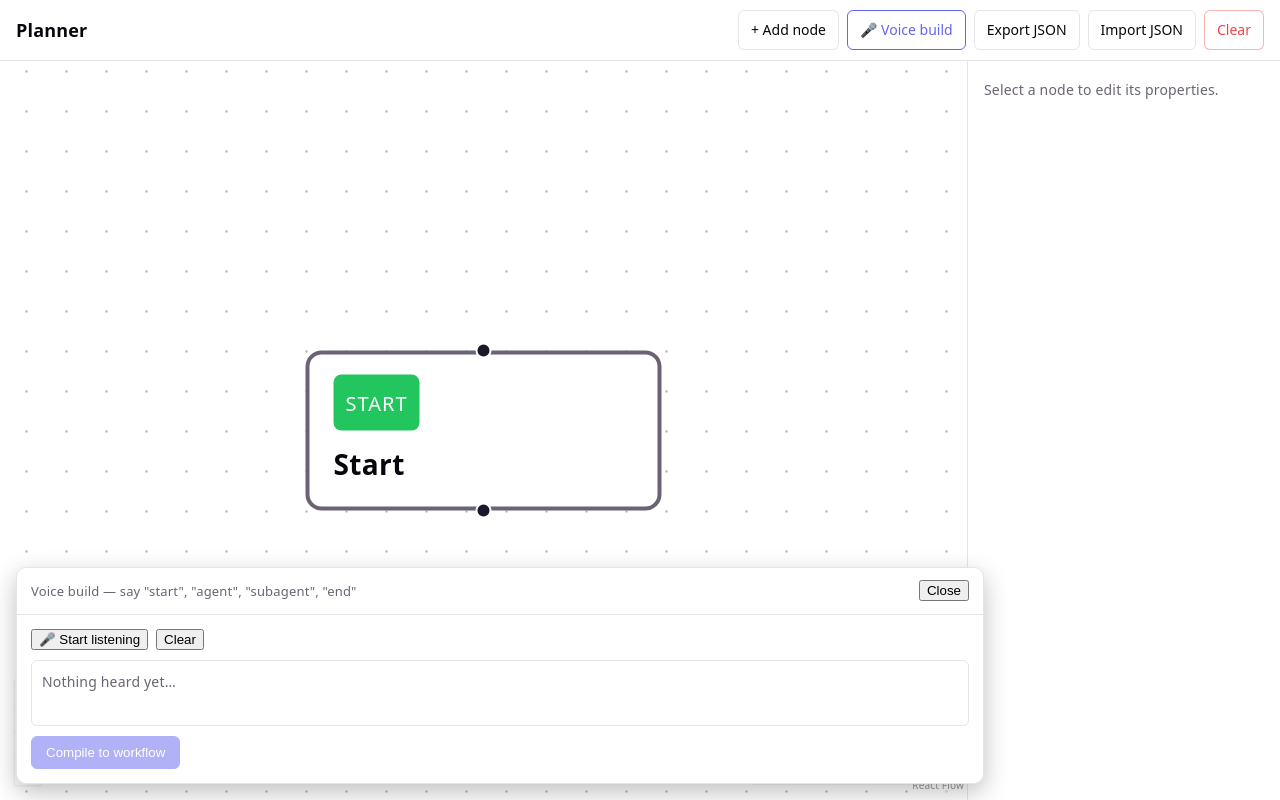
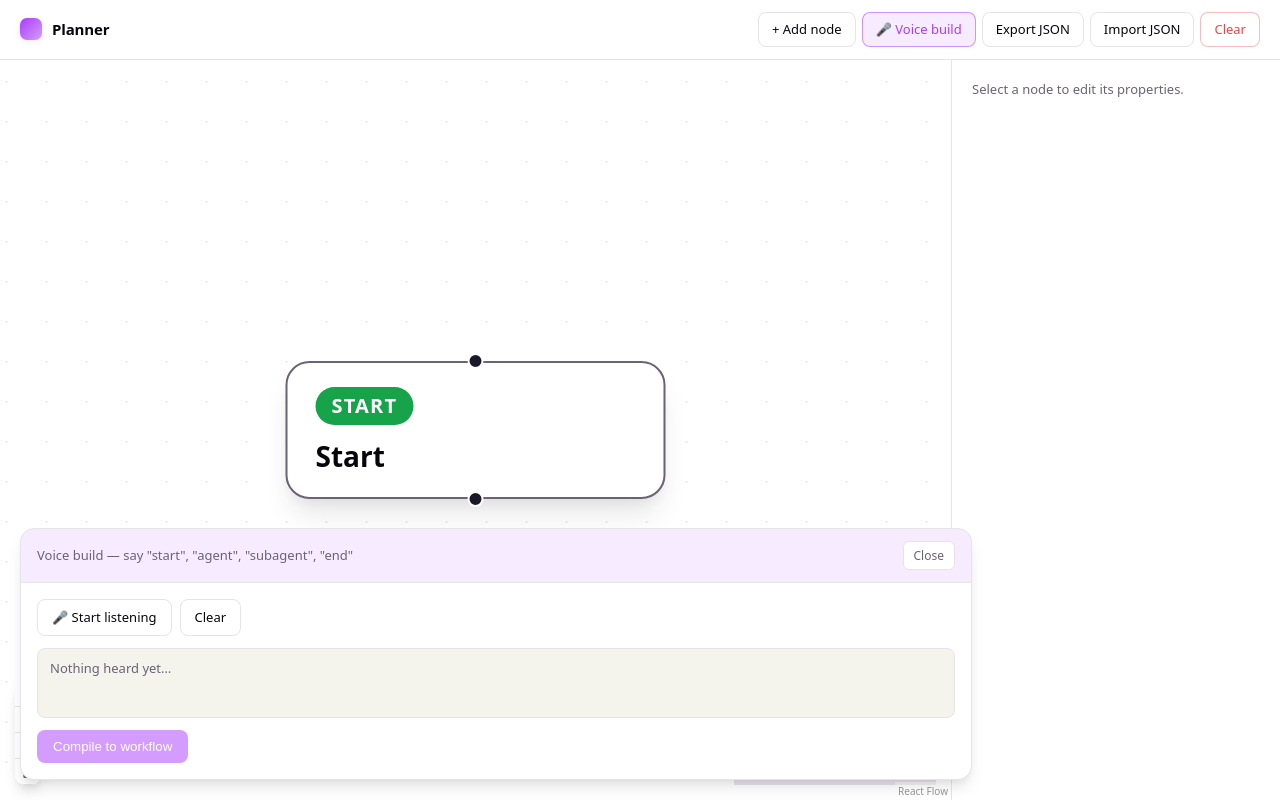
Before and after one commit to fordaaaa/planner, a React (Vite) app: page / in a window 1280 px wide. Both pictures are taken after a click on the button "🎤 Voice build". Built offline with nearby package versions, Linux system fonts and the light colour scheme.

Commit message:
style: visual polish pass on toolbar, nodes, and voice panel

```diff
--- a/src/App.css
+++ b/src/App.css
@@ -3,86 +3,143 @@
   flex-direction: column;
   height: 100svh;
   width: 100%;
+  font-size: 14px;
+  line-height: 1.45;
+  letter-spacing: normal;
+  color: var(--text);
+  background: var(--bg);
 }
 
 .toolbar {
   display: flex;
   align-items: center;
   justify-content: space-between;
-  padding: 10px 16px;
+  padding: 12px 20px;
   border-bottom: 1px solid var(--border);
   gap: 16px;
+  background: var(--bg);
+  z-index: 20;
 }
 
 .toolbar-title {
+  display: flex;
+  align-items: center;
+  gap: 10px;
   font-weight: 600;
+  font-size: 15px;
+  letter-spacing: -0.01em;
   color: var(--text-h);
+}
+
+.toolbar-title::before {
+  content: '';
+  display: block;
+  width: 22px;
+  height: 22px;
+  border-radius: 7px;
+  background: linear-gradient(135deg, var(--accent), var(--accent-border));
+  box-shadow: 0 2px 6px var(--accent-bg);
 }
 
 .toolbar-actions {
   display: flex;
-  gap: 8px;
+  gap: 6px;
 }
 
 .toolbar-actions button {
   font: inherit;
-  font-size: 14px;
-  padding: 6px 12px;
-  border-radius: 6px;
+  font-size: 13px;
+  font-weight: 500;
+  padding: 7px 13px;
+  border-radius: 8px;
   border: 1px solid var(--border);
   background: var(--bg);
   color: var(--text-h);
   cursor: pointer;
+  transition: border-color 0.15s ease, background 0.15s ease, color 0.15s ease;
 }
 
 .toolbar-actions button:hover {
   border-color: var(--accent-border);
+  background: var(--accent-bg);
 }
 
 .toolbar-actions button.danger {
   color: #ef4444;
-  border-color: rgba(239, 68, 68, 0.4);
+  border-color: rgba(239, 68, 68, 0.35);
+}
+
+.toolbar-actions button.danger:hover {
+  background: rgba(239, 68, 68, 0.1);
+  border-color: rgba(239, 68, 68, 0.5);
 }
 
 .toolbar-actions button.active {
-  border-color: #6366f1;
-  color: #6366f1;
+  border-color: var(--accent-border);
+  background: var(--accent-bg);
+  color: var(--accent);
 }
 
 .app-body {
   flex: 1;
   display: flex;
   min-height: 0;
+  position: relative;
 }
 
 .canvas-wrap {
   flex: 1;
   min-width: 0;
+  background: var(--bg);
+}
+
+.canvas-wrap .react-flow__controls {
+  border-radius: 10px;
+  overflow: hidden;
+  box-shadow: var(--shadow);
+}
+
+.canvas-wrap .react-flow__controls-button {
+  border: none;
+  border-bottom: 1px solid var(--border);
+  background: var(--bg);
+  fill: var(--text-h);
+}
+
+.canvas-wrap .react-flow__controls-button:hover {
+  background: var(--accent-bg);
 }
 
 .inspector {
-  width: 280px;
+  width: 288px;
   flex-shrink: 0;
   border-left: 1px solid var(--border);
-  padding: 16px;
+  padding: 20px;
   display: flex;
   flex-direction: column;
-  gap: 12px;
+  gap: 16px;
   overflow-y: auto;
   text-align: left;
+  background: var(--bg);
 }
 
 .inspector h3 {
   margin: 0;
-  font-size: 16px;
-  color: var(--text-h);
+  font-size: 13px;
+  font-weight: 600;
+  text-transform: uppercase;
+  letter-spacing: 0.06em;
+  color: var(--text);
 }
 
 .inspector label {
   display: flex;
   flex-direction: column;
-  gap: 4px;
-  font-size: 13px;
+  gap: 6px;
+  font-size: 12px;
+  font-weight: 500;
+  text-transform: uppercase;
+  letter-spacing: 0.04em;
   color: var(--text);
 }
 
@@ -91,47 +148,68 @@
 .inspector textarea {
   font: inherit;
   font-size: 14px;
-  padding: 6px 8px;
-  border-radius: 6px;
+  font-weight: 400;
+  text-transform: none;
+  letter-spacing: normal;
+  padding: 8px 10px;
+  border-radius: 8px;
   border: 1px solid var(--border);
   background: var(--bg);
   color: var(--text-h);
   resize: vertical;
+  transition: border-color 0.15s ease, box-shadow 0.15s ease;
+}
+
+.inspector input:focus,
+.inspector select:focus,
+.inspector textarea:focus {
+  outline: none;
+  border-color: var(--accent-border);
+  box-shadow: 0 0 0 3px var(--accent-bg);
 }
 
 .inspector button.danger {
   margin-top: auto;
-  padding: 8px 12px;
-  border-radius: 6px;
-  border: 1px solid rgba(239, 68, 68, 0.4);
+  padding: 10px 12px;
+  border-radius: 8px;
+  border: 1px solid rgba(239, 68, 68, 0.35);
   background: transparent;
   color: #ef4444;
+  font-weight: 500;
   cursor: pointer;
+  transition: background 0.15s ease;
+}
+
+.inspector button.danger:hover {
+  background: rgba(239, 68, 68, 0.1);
 }
 
 .inspector-empty {
   color: var(--text);
-  font-size: 14px;
+  font-size: 13px;
 }
 
 .agent-node {
-  border: 2px solid var(--node-border, var(--border));
-  border-radius: 8px;
+  border: 1.5px solid var(--node-border, var(--border));
+  border-radius: 12px;
   background: var(--bg);
-  padding: 8px 12px;
-  min-width: 150px;
+  padding: 10px 14px;
+  min-width: 160px;
   text-align: left;
+  box-shadow: var(--shadow);
+  transition: border-color 0.15s ease, box-shadow 0.15s ease;
 }
 
 .agent-node-badge {
   display: inline-block;
   font-size: 10px;
+  font-weight: 600;
   text-transform: uppercase;
-  letter-spacing: 0.05em;
+  letter-spacing: 0.06em;
   color: #fff;
-  padding: 1px 6px;
-  border-radius: 4px;
-  margin-bottom: 4px;
+  padding: 2px 8px;
+  border-radius: 999px;
+  margin-bottom: 6px;
 }
 
 .agent-node-label {
@@ -148,31 +226,45 @@
 
 .voice-panel {
   position: absolute;
-  left: 16px;
-  right: 296px;
-  bottom: 16px;
+  left: 20px;
+  right: 308px;
+  bottom: 20px;
   border: 1px solid var(--border);
-  border-radius: 10px;
+  border-radius: 14px;
   background: var(--bg);
-  box-shadow: 0 8px 24px rgba(0, 0, 0, 0.25);
+  box-shadow: var(--shadow);
   z-index: 10;
+  overflow: hidden;
 }
 
 .voice-panel-header {
   display: flex;
   align-items: center;
   justify-content: space-between;
-  padding: 10px 14px;
+  padding: 12px 16px;
   border-bottom: 1px solid var(--border);
   font-size: 13px;
+  font-weight: 500;
   color: var(--text);
+  background: var(--accent-bg);
+}
+
+.voice-panel-header button {
+  font: inherit;
+  font-size: 12px;
+  padding: 5px 10px;
+  border-radius: 6px;
+  border: 1px solid var(--border);
+  background: var(--bg);
+  color: var(--text);
+  cursor: pointer;
 }
 
 .voice-panel-body {
-  padding: 14px;
+  padding: 16px;
   display: flex;
   flex-direction: column;
-  gap: 10px;
+  gap: 12px;
 }
 
 .voice-controls {
@@ -180,11 +272,52 @@
   gap: 8px;
 }
 
+.voice-controls button {
+  font: inherit;
+  font-size: 13px;
+  font-weight: 500;
+  padding: 8px 14px;
+  border-radius: 8px;
+  border: 1px solid var(--border);
+  background: var(--bg);
+  color: var(--text-h);
+  cursor: pointer;
+  display: inline-flex;
+  align-items: center;
+  gap: 6px;
+}
+
+.voice-controls button.danger {
+  border-color: rgba(239, 68, 68, 0.4);
+  color: #ef4444;
+}
+
+.voice-controls button.danger::before {
+  content: '';
+  width: 8px;
+  height: 8px;
+  border-radius: 999px;
+  background: #ef4444;
+  animation: voice-pulse 1.2s ease-in-out infinite;
+}
+
+@keyframes voice-pulse {
+  0%,
+  100% {
+    opacity: 1;
+    transform: scale(1);
+  }
+  50% {
+    opacity: 0.4;
+    transform: scale(0.7);
+  }
+}
+
 .voice-panel-body textarea {
   font: inherit;
   font-size: 14px;
-  padding: 8px;
-  border-radius: 6px;
+  padding: 10px;
+  border-radius: 8px;
   border: 1px solid var(--border);
   background: var(--bg);
   color: var(--text-h);
@@ -193,33 +326,48 @@
 
 .voice-transcript {
   min-height: 48px;
-  padding: 8px 10px;
-  border-radius: 6px;
+  padding: 10px 12px;
+  border-radius: 8px;
   border: 1px solid var(--border);
-  font-size: 14px;
+  background: var(--code-bg);
+  font-family: var(--mono);
+  font-size: 13px;
   color: var(--text-h);
 }
 
 .voice-placeholder {
   color: var(--text);
+  font-family: var(--sans);
 }
 
 .voice-error {
   font-size: 13px;
   color: #ef4444;
+  background: rgba(239, 68, 68, 0.08);
+  border: 1px solid rgba(239, 68, 68, 0.25);
+  border-radius: 8px;
+  padding: 8px 10px;
 }
 
 .voice-compile {
   align-self: flex-start;
-  padding: 8px 14px;
-  border-radius: 6px;
-  border: 1px solid #6366f1;
-  background: #6366f1;
+  padding: 9px 16px;
+  border-radius: 8px;
+  border: none;
+  background: var(--accent);
   color: #fff;
+  font-weight: 500;
   cursor: pointer;
+  box-shadow: 0 2px 8px var(--accent-bg);
+  transition: filter 0.15s ease;
+}
+
+.voice-compile:hover:not(:disabled) {
+  filter: brightness(1.08);
 }
 
 .voice-compile:disabled {
   opacity: 0.5;
   cursor: not-allowed;
+  box-shadow: none;
 }
--- a/src/components/Canvas.tsx
+++ b/src/components/Canvas.tsx
@@ -45,9 +45,16 @@ export default function Canvas({
         onPaneClick={() => onNodeClick(null)}
         fitView
       >
-        <Background />
+        <Background color="var(--border)" gap={20} />
         <Controls />
-        <MiniMap pannable zoomable />
+        <MiniMap
+          pannable
+          zoomable
+          style={{ background: 'var(--code-bg)', border: '1px solid var(--border)' }}
+          maskColor="var(--accent-bg)"
+          nodeColor="var(--accent-border)"
+          nodeStrokeColor="var(--border)"
+        />
       </ReactFlow>
     </div>
   );
--- a/src/components/VoicePanel.tsx
+++ b/src/components/VoicePanel.tsx
@@ -52,7 +52,7 @@ export default function VoicePanel({ onCompile, onClose }: VoicePanelProps) {
         {supported ? (
           <div className="voice-controls">
             <button onClick={listening ? stop : start} className={listening ? 'danger' : ''}>
-              {listening ? '● Listening… (click to stop)' : '🎤 Start listening'}
+              {listening ? 'Listening… (click to stop)' : '🎤 Start listening'}
             </button>
             <button
               onClick={() => {
--- a/src/components/nodes/AgentNode.tsx
+++ b/src/components/nodes/AgentNode.tsx
@@ -2,12 +2,12 @@ import { Handle, Position, type NodeProps } from '@xyflow/react';
 import type { WorkflowNode } from '../../lib/types';
 
 const KIND_COLORS: Record<string, string> = {
-  start: '#22c55e',
-  agent: '#6366f1',
-  subagent: '#818cf8',
-  tool: '#f59e0b',
-  decision: '#ec4899',
-  end: '#ef4444',
+  start: '#16a34a',
+  agent: '#7c3aed',
+  subagent: '#a78bfa',
+  tool: '#d97706',
+  decision: '#db2777',
+  end: '#dc2626',
 };
 
 export default function AgentNode({ data, selected }: NodeProps<WorkflowNode>) {
@@ -16,7 +16,10 @@ export default function AgentNode({ data, selected }: NodeProps<WorkflowNode>) {
   return (
     <div
       className="agent-node"
-      style={{ borderColor: selected ? color : 'var(--node-border)' }}
+      style={{
+        borderColor: selected ? color : 'var(--node-border)',
+        boxShadow: selected ? `var(--shadow), 0 0 0 3px color-mix(in srgb, ${color} 25%, transparent)` : undefined,
+      }}
     >
       <Handle type="target" position={Position.Top} />
       <div className="agent-node-badge" style={{ background: color }}>
```
